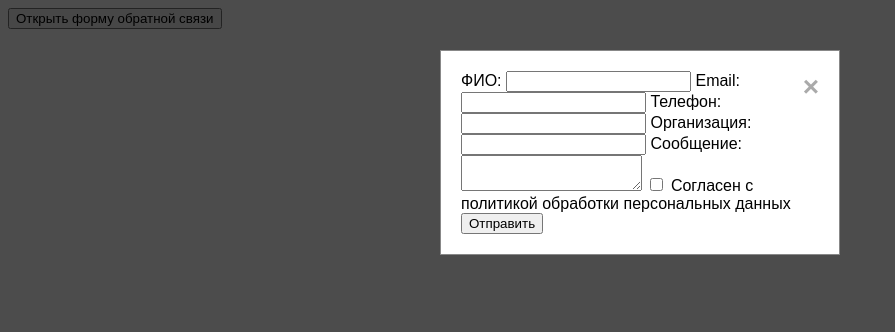
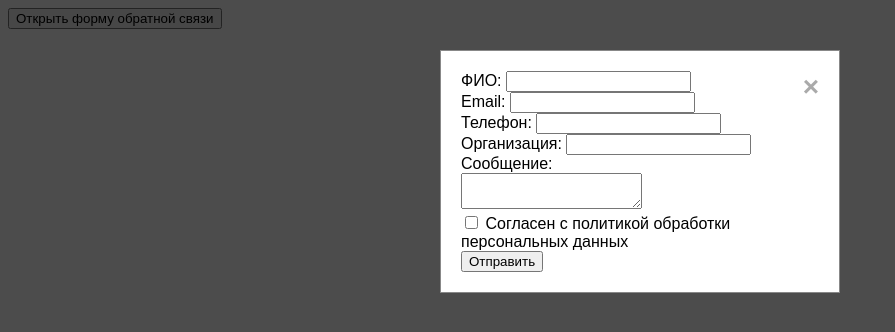
Before and after one commit to dkryl0ff/dkryl0ff8.github.io, a plain HTML site: page index.html in a window 1280 px wide. Both pictures are taken after a click on the button "Открыть форму обратной связи". Shown: the whole page, without its empty margins (0-895 px from the left). Drawn offline with Linux system fonts and the light colour scheme.

Commit message:
last com

```diff
--- a/index.html
+++ b/index.html
@@ -14,23 +14,23 @@
             <span class="close">&times;</span>
             <form id="feedbackForm" action="https://formcarry.com/s/s-D8GiRd9p3" method="post">
                 <label for="fullname">ФИО:</label>
-                <input type="text" id="fullname" name="fullname" required>
+                <input type="text" id="fullname" name="fullname" required><br>
 
                 <label for="email">Email:</label>
-                <input type="email" id="email" name="email" required>
+                <input type="email" id="email" name="email" required><br>
 
                 <label for="phone">Телефон:</label>
-                <input type="tel" id="phone" name="phone" required>
+                <input type="tel" id="phone" name="phone" required><br>
 
                 <label for="organization">Организация:</label>
-                <input type="text" id="organization" name="organization">
+                <input type="text" id="organization" name="organization"><br>
 
-                <label for="message">Сообщение:</label>
-                <textarea id="message" name="message" required></textarea>
+                <label for="message">Сообщение:</label><br>
+                <textarea id="message" name="message" required></textarea><br>
 
                 <label>
                     <input type="checkbox" id="consent" name="consent" required> Согласен с политикой обработки персональных данных
-                </label>
+                </label><br>
                 <button type="submit">Отправить</button>
             </form>
             <div id="responseMessage"></div>
--- a/script.js
+++ b/script.js
@@ -30,7 +30,7 @@ document.addEventListener('DOMContentLoaded', () => {
                 body: formData
             });
 
-            if (response.ok) {
+            if (response) {
                 responseMessage.innerText = 'Форма успешно отправлена!';
                 clearFormData();
                 form.reset();
```
